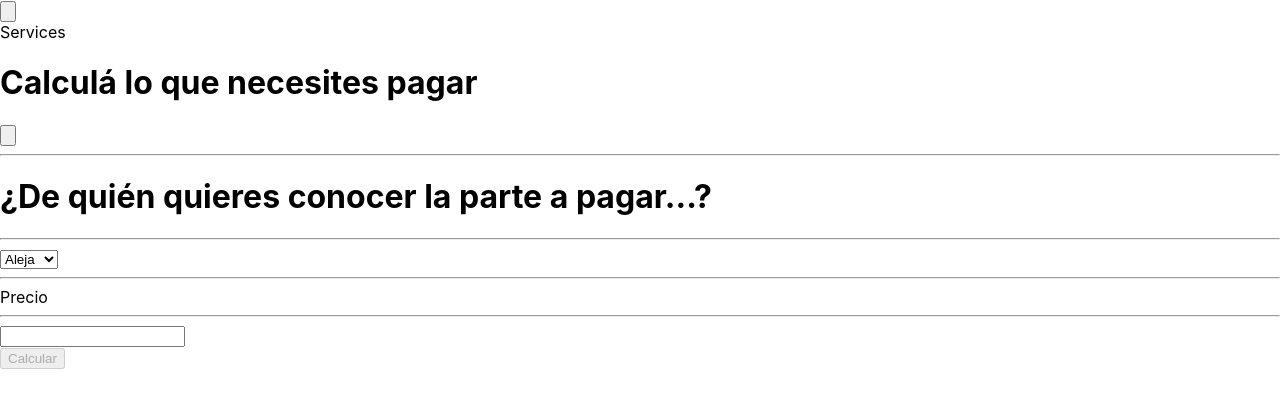
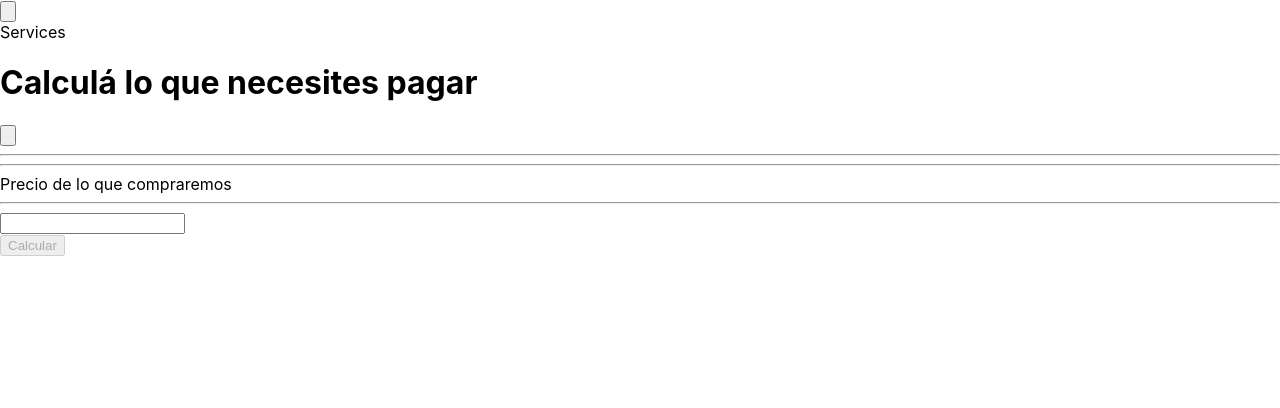
Before and after one commit to LeonidasGangsta/PersonalWebsite, a Next.js app in the folder pws/: page /services in a window 1280 px wide. Both pictures are taken after a click on the button 8 px from the left and 135 px from the top of the page. Shown: the top 408 px of the page. Built offline with nearby package versions, Linux system fonts and the light colour scheme.

Commit message:
Removed who is asking

```diff
--- a/pws/components/CalculatePayment.tsx
+++ b/pws/components/CalculatePayment.tsx
@@ -3,12 +3,12 @@ import { formatCurrency, getPaymentAmount } from '../utils/servicesUtils';
 import { SubmitHandler, useForm } from 'react-hook-form';
 
 type FormValues = {
-  whoAsks: 'Oscar' | 'Aleja',
+  whoAsks?: 'Oscar' | 'Aleja',
   price: number,
 }
 
 const CalculatePayment: React.FC = () => {
-  const [result, setResult] = useState<number>(0);
+  const [result, setResult] = useState<{ Oscar: number, Aleja: number }>({ Oscar: 0, Aleja: 0});
   const [showResults, setShowResults] = useState<boolean>(false);
 
   const { register, handleSubmit, watch, formState: { isValid } } = useForm({
@@ -20,7 +20,7 @@ const CalculatePayment: React.FC = () => {
   const price = watch('price');
 
   const onSubmit: SubmitHandler<FormValues> = ({ price, whoAsks }) => {
-    const amountToPay = getPaymentAmount(price)[whoAsks];
+    const amountToPay = getPaymentAmount(price);
     setResult(amountToPay);
     setShowResults(true)
   };
@@ -32,7 +32,7 @@ const CalculatePayment: React.FC = () => {
   return (
     <>
       <form onSubmit={handleSubmit(onSubmit)} className="flex flex-col items-center md:flex-row">
-        <div
+        {/* <div
           id="payment__who-asks"
           className="flex flex-col md:mx-4 px-4"
         >
@@ -43,26 +43,26 @@ const CalculatePayment: React.FC = () => {
           <select
             id="payment__who-asks__select"
             className="border-4 my-2 border-red-600 rounded-full px-3 py-2 focus:ring-4 focus:ring-red-400 focus:outline-none text-gray-800"
-            { ...register('whoAsks', { required: true }) }
+            {...register('whoAsks', { required: true })}
           >
             <option value="Aleja">
               Aleja
-                </option>
+            </option>
             <option value="Oscar">
               Oscar
-                </option>
+            </option>
           </select>
-        </div>
+        </div> */}
         <hr />
         <div id="payment__price" className="flex flex-col md:mx-4 px-4">
           <label className="font-semibold text-center">
-            Precio
+            Precio de lo que compraremos
           </label>
           <hr />
           <input
             type="number"
             className="border-4 my-2 border-red-600 rounded-md px-3 py-2 focus:ring-4 focus:ring-red-400 focus:outline-none text-gray-800"
-            { ...register('price', { required: true }) }
+            {...register('price', { required: true })}
           />
         </div>
         <button
@@ -80,7 +80,7 @@ const CalculatePayment: React.FC = () => {
           <hr />
           <div id="results">
             <span>
-              {`En ese caso, para ${formatCurrency(Number(price))}, ${whoIsAsking} puede ayudar con ${formatCurrency(result)}`}
+              {`En ese caso, para ${formatCurrency(Number(price))}, Oscar pagara ${formatCurrency(result.Oscar)} y la toposa pagara ${formatCurrency(result.Aleja)}`}
             </span>
           </div>
         </>
```
